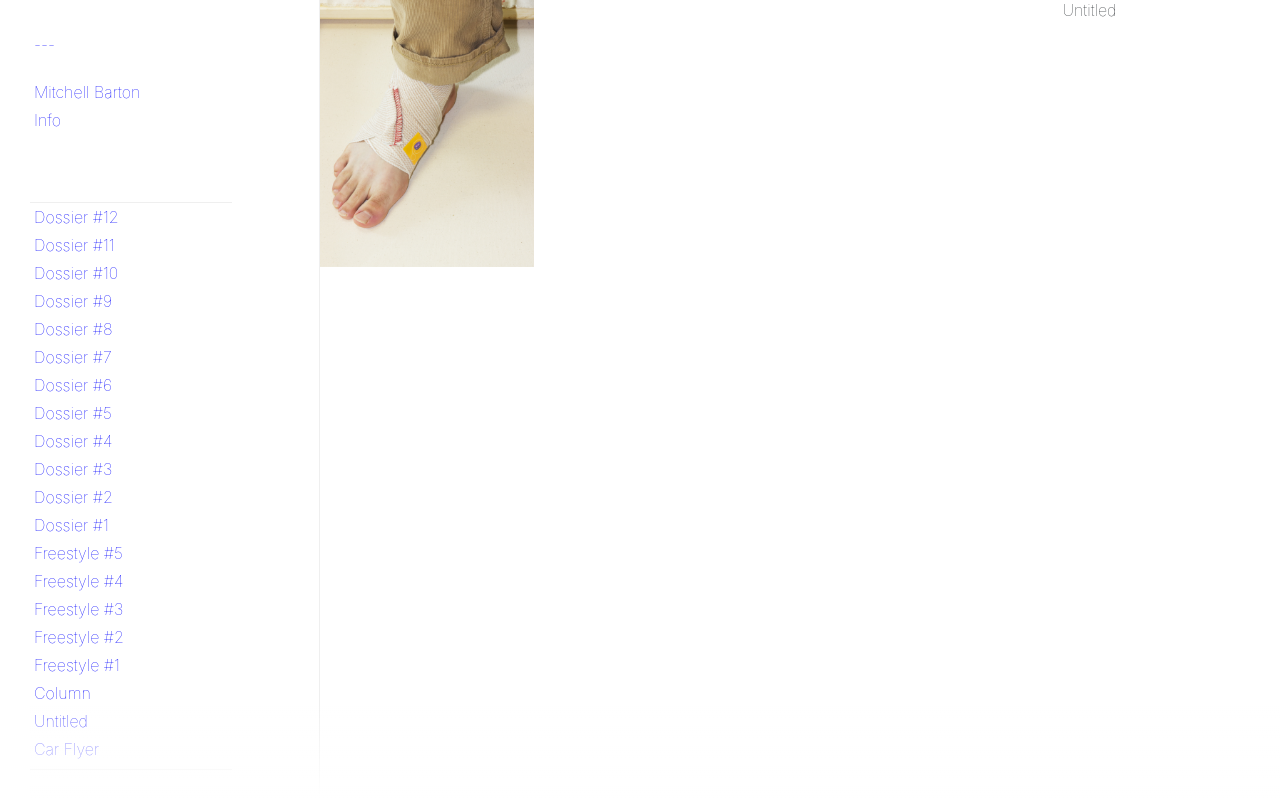
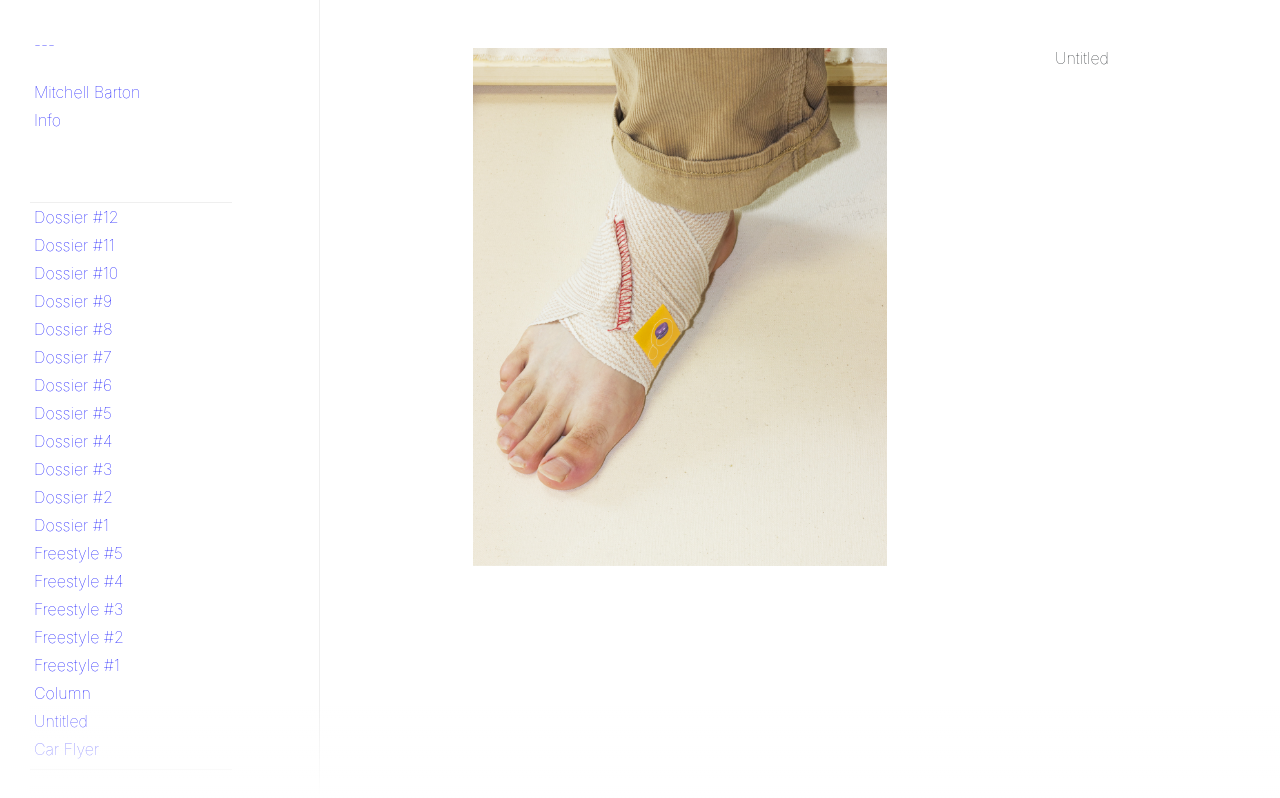
Before and after one commit to mitchellcliftonbarton/mitch-vue, a Vue app: page /#/work/ankle in a window 1280 px wide. Built offline with nearby package versions, Linux system fonts and the light colour scheme.

Commit message:
added global navigation guard to scroll to top

```diff
--- a/src/assets/scss/global/_global.scss
+++ b/src/assets/scss/global/_global.scss
@@ -125,6 +125,6 @@ span {
   }
 
   img {
-    width: 30%;
+    width: 60%;
   }
 }
--- a/src/components/content/Work.vue
+++ b/src/components/content/Work.vue
@@ -1,10 +1,8 @@
 <template>
   <div class="work-container col-12 col-md-9 offset-md-3">
-    <div class="inner row">
-      <div class="piece col-12 col-md-9">
-        <div class="piece-inner">
-          <img v-for="(img, index) in this.theImages" :src="img" :key="index">
-        </div>
+    <div class="inner row m-0 pt-5">
+      <div class="piece col-12 col-md-9 d-flex flex-column justify-content-center align-items-center">
+        <img v-for="(img, index) in this.theImages" :src="img" :key="index">
       </div>
       <div class="piece-info col-12 col-md-3">
         <p>{{ this.thePiece.stuff.title }}</p>
--- a/src/router/index.js
+++ b/src/router/index.js
@@ -10,7 +10,7 @@ import store from './../store'
 
 Vue.use(Router)
 
-export default new Router({
+const router = new Router({
   routes: [
     {
       path: '/',
@@ -50,3 +50,10 @@ export default new Router({
     }
   ]
 })
+
+router.beforeEach((to, from, next) => {
+  window.scrollTo(0, 0)
+  next()
+})
+
+export default router
```
